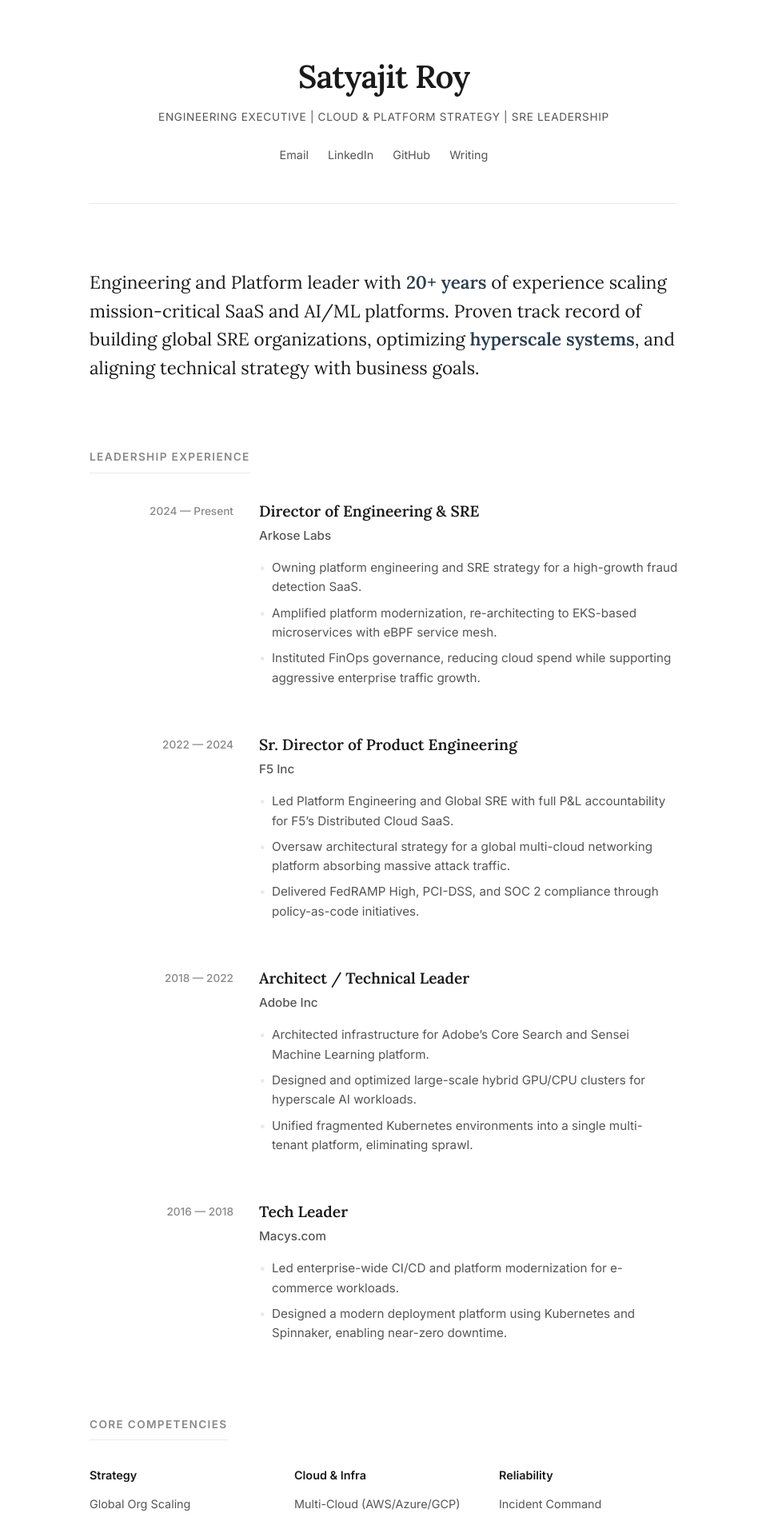
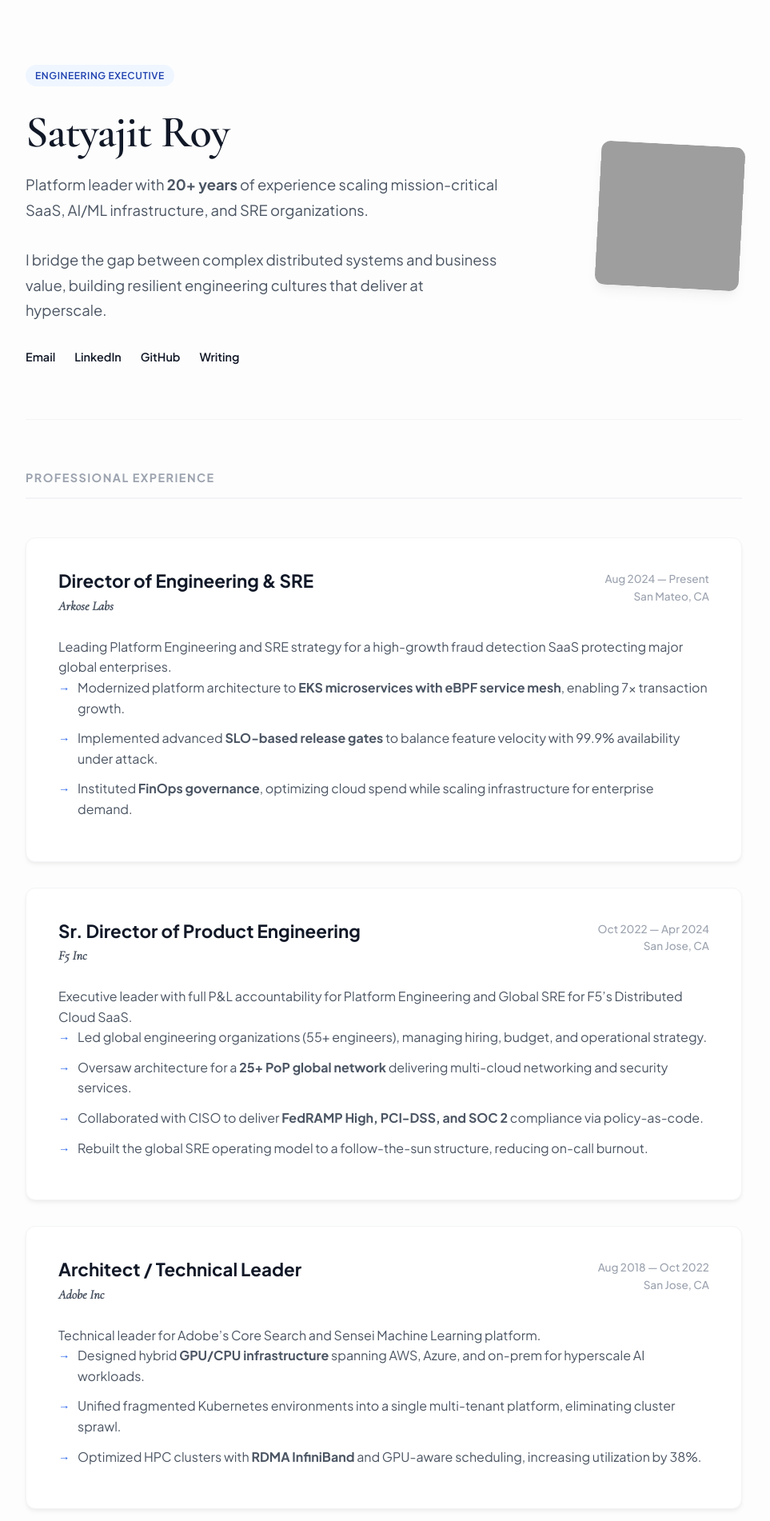
Before and after one commit to kodelint/kodelint.github.io, a Jekyll site: the page built from portfolio.md, in a window 1280 px wide. Shown: the top 1902 px of the page at 80% size, without its empty margins (160-1123 px from the left). Built offline with Jekyll 4.4.1, drawn with Linux system fonts in a browser that asks for light colours; some of the changed text lies outside the part shown; grey boxes are pictures that could not be loaded.

Commit message:
feat: enhance portfolio page with rich executive design
- Upgraded design system to 'Rich Executive' (Plus Jakarta Sans/Cormorant Garamond)
- Added hero section with profile photo (pic2.png) and role badge
- Implemented card-based layout for experience with subtle hover effects and shadows
- Enhanced typography and spacing for better readability and authority
- Added 'Strategic Competencies' section with tag-based visualization

```diff
--- a/_layouts/portfolio_simple.html
+++ b/_layouts/portfolio_simple.html
@@ -3,14 +3,14 @@
 <head>
   <meta charset="UTF-8">
   <meta name="viewport" content="width=device-width, initial-scale=1.0">
-  <title>{{ page.title }} | {{ site.social.name }}</title>
-  <meta name="description" content="Engineering Executive Portfolio - Satyajit Roy">
+  <title>{{ page.title }}</title>
+  <meta name="description" content="Engineering Executive Portfolio - Satyajit Roy. Leader in Cloud, AI/ML Infra, and SRE.">
   <link rel="stylesheet" href="{{ "/assets/css/portfolio.css" | relative_url }}">
   <link rel="icon" href="/favicon.ico">
 </head>
 <body>
 
-  <div class="portfolio-wrapper">
+  <div class="portfolio-container">
     {{ content }}
   </div>
 
--- a/_sass/_portfolio_simple.scss
+++ b/_sass/_portfolio_simple.scss
@@ -1,25 +1,29 @@
-/* Professional Portfolio - Simple, Soothing, Director Level */
-@import url('https://fonts.googleapis.com/css2?family=Inter:wght@300;400;500;600&family=Lora:ital,wght@0,400;0,600;1,400&display=swap');
+/* Professional Portfolio - Rich, Executive, Polished */
+@import url('https://fonts.googleapis.com/css2?family=Plus+Jakarta+Sans:wght@300;400;500;600;700&family=Cormorant+Garamond:ital,wght@0,400;0,600;1,400&display=swap');
 
 :root {
-  --p-bg: #ffffff;
-  --p-bg-secondary: #f8f9fa;
-  --p-text-primary: #1a1a1a;
-  --p-text-secondary: #555555;
-  --p-text-light: #888888;
-  --p-accent: #2c3e50; /* Deep, professional slate */
-  --p-accent-light: #e9ecef;
-  --p-link: #0066cc;
-  --p-border: #eaeaea;
+  --p-bg-body: #fdfdfd; /* Very subtle off-white */
+  --p-bg-surface: #ffffff;
+  --p-text-primary: #111827; /* Gray 900 */
+  --p-text-secondary: #4b5563; /* Gray 600 */
+  --p-text-tertiary: #9ca3af; /* Gray 400 */
 
-  --font-sans: 'Inter', sans-serif;
-  --font-serif: 'Lora', serif;
+  --p-accent: #2563eb; /* Royal Blue */
+  --p-accent-dark: #1e40af;
+  --p-accent-subtle: #eff6ff;
+
+  --p-border: #f3f4f6;
+  --p-shadow: 0 4px 6px -1px rgba(0, 0, 0, 0.05), 0 2px 4px -1px rgba(0, 0, 0, 0.03);
+  --p-shadow-hover: 0 10px 15px -3px rgba(0, 0, 0, 0.05), 0 4px 6px -2px rgba(0, 0, 0, 0.025);
+
+  --font-sans: 'Plus Jakarta Sans', sans-serif;
+  --font-serif: 'Cormorant Garamond', serif;
 }
 
 * { box-sizing: border-box; margin: 0; padding: 0; }
 
 body {
-  background-color: var(--p-bg);
+  background-color: var(--p-bg-body);
   color: var(--p-text-primary);
   font-family: var(--font-sans);
   font-size: 16px;
@@ -27,196 +31,263 @@ body {
   -webkit-font-smoothing: antialiased;
 }
 
-a { text-decoration: none; color: inherit; transition: color 0.2s; }
-a:hover { color: var(--p-link); }
+a { text-decoration: none; color: inherit; transition: all 0.2s ease; }
 
-/* Layout */
-.portfolio-wrapper {
-  max-width: 800px;
+/* Layout & Typography */
+.portfolio-container {
+  max-width: 960px;
   margin: 0 auto;
-  padding: 4rem 2rem;
+  padding: 0 2rem;
 }
 
-/* Header */
+h1, h2, h3, h4 {
+  color: var(--p-text-primary);
+  line-height: 1.2;
+}
+
+/* Header Section - The "Hero" */
 .p-header {
-  margin-bottom: 5rem;
+  padding: 5rem 0 4rem;
   border-bottom: 1px solid var(--p-border);
-  padding-bottom: 3rem;
-  text-align: center;
+  margin-bottom: 4rem;
+  display: grid;
+  grid-template-columns: 1fr auto;
+  gap: 3rem;
+  align-items: center;
+}
+
+.p-header-content {
+  max-width: 600px;
+}
+
+.p-role-badge {
+  display: inline-block;
+  background: var(--p-accent-subtle);
+  color: var(--p-accent-dark);
+  font-size: 0.75rem;
+  font-weight: 600;
+  text-transform: uppercase;
+  letter-spacing: 0.05em;
+  padding: 0.25rem 0.75rem;
+  border-radius: 99px;
+  margin-bottom: 1.5rem;
 }
 
 .p-name {
   font-family: var(--font-serif);
-  font-size: 2.5rem;
-  font-weight: 600;
-  margin-bottom: 0.5rem;
+  font-size: 3.5rem;
+  font-weight: 700;
+  margin-bottom: 1rem;
   color: var(--p-text-primary);
   letter-spacing: -0.02em;
 }
 
-.p-role {
-  font-family: var(--font-sans);
-  font-size: 1.1rem;
+.p-intro {
+  font-size: 1.15rem;
   color: var(--p-text-secondary);
   font-weight: 400;
-  margin-bottom: 1.5rem;
-  text-transform: uppercase;
-  letter-spacing: 0.05em;
-  font-size: 0.85rem;
+  margin-bottom: 2rem;
+  line-height: 1.7;
 }
 
-.p-contact {
+.p-socials {
   display: flex;
-  justify-content: center;
   gap: 1.5rem;
-  font-size: 0.9rem;
-  color: var(--p-text-secondary);
 }
 
-.p-contact a {
-  border-bottom: 1px solid transparent;
+.p-social-link {
+  font-size: 0.9rem;
+  font-weight: 600;
+  color: var(--p-text-primary);
+  border-bottom: 2px solid transparent;
 }
-.p-contact a:hover {
-  border-color: var(--p-link);
-  color: var(--p-link);
+.p-social-link:hover {
+  border-bottom-color: var(--p-accent);
+  color: var(--p-accent);
 }
 
-/* Section Common */
-.p-section {
-  margin-bottom: 5rem;
+.p-avatar-frame {
+  width: 180px;
+  height: 180px;
+  border-radius: 12px;
+  overflow: hidden;
+  box-shadow: var(--p-shadow-hover);
+  transform: rotate(3deg);
+  transition: transform 0.3s ease;
+  background: #eee;
+}
+.p-avatar-frame:hover { transform: rotate(0deg); }
+.p-avatar-img { width: 100%; height: 100%; object-fit: cover; }
+
+/* Section Styling */
+.p-section { margin-bottom: 6rem; }
+
+.p-section-header {
+  display: flex;
+  justify-content: space-between;
+  align-items: baseline;
+  margin-bottom: 3rem;
+  border-bottom: 2px solid var(--p-border);
+  padding-bottom: 1rem;
 }
 
 .p-section-title {
   font-family: var(--font-sans);
-  font-size: 0.85rem;
+  font-size: 0.9rem;
+  font-weight: 700;
   text-transform: uppercase;
   letter-spacing: 0.1em;
-  color: var(--p-text-light);
-  margin-bottom: 2rem;
-  border-bottom: 1px solid var(--p-border);
-  padding-bottom: 0.5rem;
-  display: inline-block;
+  color: var(--p-text-tertiary);
 }
 
-/* About / Summary */
-.p-summary {
-  font-family: var(--font-serif);
-  font-size: 1.4rem;
-  line-height: 1.6;
-  color: var(--p-text-primary);
-  font-weight: 400;
+/* Experience Cards */
+.exp-card {
+  background: var(--p-bg-surface);
+  border-radius: 12px;
+  padding: 2.5rem;
+  margin-bottom: 2rem;
+  box-shadow: var(--p-shadow);
+  border: 1px solid var(--p-border);
+  transition: all 0.3s ease;
+  position: relative;
+  overflow: hidden;
 }
 
-.p-summary strong {
-  font-weight: 600;
-  color: var(--p-accent);
+.exp-card:hover {
+  box-shadow: var(--p-shadow-hover);
+  transform: translateY(-2px);
+  border-color: #e5e7eb;
 }
 
-/* Experience List */
-.exp-list {
+.exp-card::before {
+  content: '';
+  position: absolute;
+  top: 0; left: 0; width: 4px; height: 100%;
+  background: var(--p-accent);
+  opacity: 0;
+  transition: opacity 0.3s;
+}
+.exp-card:hover::before { opacity: 1; }
+
+.exp-header {
   display: flex;
-  flex-direction: column;
-  gap: 3rem;
+  justify-content: space-between;
+  align-items: flex-start;
+  margin-bottom: 1.5rem;
 }
 
-.exp-item {
+.exp-role h3 {
+  font-size: 1.4rem;
+  font-weight: 700;
+  margin-bottom: 0.25rem;
+}
+
+.exp-company {
+  font-size: 1rem;
+  color: var(--p-text-secondary);
+  font-family: var(--font-serif);
+  font-style: italic;
+  font-weight: 600;
+}
+
+.exp-meta {
+  text-align: right;
+  font-size: 0.85rem;
+  color: var(--p-text-tertiary);
+  font-weight: 500;
+}
+
+.exp-body {
+  color: var(--p-text-secondary);
+  font-size: 1rem;
+}
+
+.exp-body ul { list-style: none; }
+.exp-body li {
+  margin-bottom: 0.75rem;
+  position: relative;
+  padding-left: 1.5rem;
+}
+.exp-body li::before {
+  content: "→";
+  position: absolute;
+  left: 0;
+  color: var(--p-accent);
+  font-weight: bold;
+  font-size: 0.9em;
+}
+
+/* Expertise / Skills Grid */
+.skills-grid {
   display: grid;
-  grid-template-columns: 180px 1fr;
+  grid-template-columns: repeat(auto-fit, minmax(280px, 1fr));
   gap: 2rem;
 }
 
-.exp-date {
-  font-size: 0.85rem;
-  color: var(--p-text-light);
-  font-weight: 500;
-  text-align: right;
-  padding-top: 0.3rem;
+.skill-card {
+  background: var(--p-bg-surface);
+  padding: 2rem;
+  border-radius: 8px;
+  border: 1px solid var(--p-border);
 }
 
-.exp-details h3 {
-  font-family: var(--font-serif);
-  font-size: 1.2rem;
-  font-weight: 600;
-  margin-bottom: 0.2rem;
+.skill-card h4 {
+  font-size: 1rem;
+  font-weight: 700;
+  margin-bottom: 1rem;
   color: var(--p-text-primary);
+  display: flex;
+  align-items: center;
+  gap: 0.5rem;
 }
 
-.exp-company {
-  font-size: 0.95rem;
-  color: var(--p-text-secondary);
-  margin-bottom: 1rem;
-  font-weight: 500;
-  display: block;
+.skill-card h4::after {
+  content: '';
+  flex-grow: 1;
+  height: 1px;
+  background: var(--p-border);
 }
 
-.exp-desc {
-  font-size: 0.95rem;
-  color: var(--p-text-secondary);
+.skill-tags {
+  display: flex;
+  flex-wrap: wrap;
+  gap: 0.6rem;
 }
 
-.exp-desc ul {
-  list-style: none;
-  padding-left: 0;
-}
-
-.exp-desc li {
-  margin-bottom: 0.5rem;
-  position: relative;
-  padding-left: 1rem;
-}
-
-.exp-desc li::before {
-  content: "•";
-  position: absolute;
-  left: 0;
-  color: var(--p-border); /* Subtle bullet */
-}
-
-/* Skills Grid */
-.skills-container {
-  display: grid;
-  grid-template-columns: repeat(auto-fill, minmax(200px, 1fr));
-  gap: 2rem;
-}
-
-.skill-category h4 {
-  font-size: 0.9rem;
-  font-weight: 600;
-  margin-bottom: 0.8rem;
-  color: var(--p-text-primary);
-}
-
-.skill-list {
-  list-style: none;
-}
-
-.skill-list li {
-  font-size: 0.9rem;
-  color: var(--p-text-secondary);
-  margin-bottom: 0.4rem;
+.skill-tag {
+  font-size: 0.8rem;
+  padding: 0.3rem 0.8rem;
+  background: var(--p-accent-subtle);
+  color: var(--p-accent-dark);
+  border-radius: 6px;
+  font-weight: 500;
 }
 
 /* Footer */
 .p-footer {
+  margin-top: 6rem;
+  padding: 3rem 0;
+  border-top: 1px solid var(--p-border);
   text-align: center;
-  font-size: 0.8rem;
-  color: var(--p-text-light);
-  padding-top: 4rem;
-  border-top: 1px solid var(--p-border);
+  color: var(--p-text-tertiary);
+  font-size: 0.9rem;
 }
 
+.p-footer a { border-bottom: 1px solid var(--p-border); }
+.p-footer a:hover { border-color: var(--p-text-primary); color: var(--p-text-primary); }
+
+/* Responsive */
 @media (max-width: 768px) {
-  .exp-item {
+  .p-header {
     grid-template-columns: 1fr;
-    gap: 0.5rem;
+    text-align: center;
+    gap: 2rem;
   }
-  .exp-date {
-    text-align: left;
-    margin-bottom: 0.5rem;
-  }
-  .portfolio-wrapper {
-    padding: 3rem 1.5rem;
-  }
-  .p-name { font-size: 2rem; }
-  .p-summary { font-size: 1.2rem; }
+  .p-header-content { margin: 0 auto; }
+  .p-name { font-size: 2.5rem; }
+  .p-socials { justify-content: center; }
+  .p-avatar-frame { margin: 0 auto; }
+
+  .exp-header { flex-direction: column; gap: 0.5rem; }
+  .exp-meta { text-align: left; }
 }
--- a/portfolio.md
+++ b/portfolio.md
@@ -1,132 +1,160 @@
 ---
 layout: portfolio_simple
-title: Satyajit Roy
+title: Satyajit Roy | Engineering Executive
 permalink: /portfolio/
 ---
 
 <header class="p-header">
-  <h1 class="p-name">Satyajit Roy</h1>
-  <div class="p-role">Engineering Executive | Cloud & Platform Strategy | SRE Leadership</div>
+  <div class="p-header-content">
+    <span class="p-role-badge">Engineering Executive</span>
+    <h1 class="p-name">Satyajit Roy</h1>
+    <p class="p-intro">
+      Platform leader with <strong>20+ years</strong> of experience scaling mission-critical SaaS, AI/ML infrastructure, and SRE organizations.
+      <br><br>
+      I bridge the gap between complex distributed systems and business value, building resilient engineering cultures that deliver at hyperscale.
+    </p>
 
-  <div class="p-contact">
-    <a href="mailto:talk2sroy.ch@gmail.com">Email</a>
-    <a href="https://www.linkedin.com/in/satyajitroychoudhury/" target="_blank">LinkedIn</a>
-    <a href="https://github.com/kodelint" target="_blank">GitHub</a>
-    <a href="/blogs">Writing</a>
+    <div class="p-socials">
+      <a href="mailto:talk2sroy.ch@gmail.com" class="p-social-link">Email</a>
+      <a href="https://www.linkedin.com/in/satyajitroychoudhury/" target="_blank" class="p-social-link">LinkedIn</a>
+      <a href="https://github.com/kodelint" target="_blank" class="p-social-link">GitHub</a>
+      <a href="/blogs" class="p-social-link">Writing</a>
+    </div>
+  </div>
+
+  <div class="p-avatar-frame">
+    <img src="/assets/png/pic2.png" alt="Satyajit Roy" class="p-avatar-img">
   </div>
 </header>
 
 <section class="p-section">
-  <div class="p-summary">
-    Engineering and Platform leader with <strong>20+ years</strong> of experience scaling mission-critical SaaS and AI/ML platforms. Proven track record of building global SRE organizations, optimizing <strong>hyperscale systems</strong>, and aligning technical strategy with business goals.
+  <div class="p-section-header">
+    <h2 class="p-section-title">Professional Experience</h2>
+  </div>
+
+  <div class="exp-card">
+    <div class="exp-header">
+      <div class="exp-role">
+        <h3>Director of Engineering & SRE</h3>
+        <span class="exp-company">Arkose Labs</span>
+      </div>
+      <div class="exp-meta">Aug 2024 — Present<br>San Mateo, CA</div>
+    </div>
+    <div class="exp-body">
+      <p>Leading Platform Engineering and SRE strategy for a high-growth fraud detection SaaS protecting major global enterprises.</p>
+      <ul>
+        <li>Modernized platform architecture to <strong>EKS microservices with eBPF service mesh</strong>, enabling 7x transaction growth.</li>
+        <li>Implemented advanced <strong>SLO-based release gates</strong> to balance feature velocity with 99.9% availability under attack.</li>
+        <li>Instituted <strong>FinOps governance</strong>, optimizing cloud spend while scaling infrastructure for enterprise demand.</li>
+      </ul>
+    </div>
+  </div>
+
+  <div class="exp-card">
+    <div class="exp-header">
+      <div class="exp-role">
+        <h3>Sr. Director of Product Engineering</h3>
+        <span class="exp-company">F5 Inc</span>
+      </div>
+      <div class="exp-meta">Oct 2022 — Apr 2024<br>San Jose, CA</div>
+    </div>
+    <div class="exp-body">
+      <p>Executive leader with full P&L accountability for Platform Engineering and Global SRE for F5’s Distributed Cloud SaaS.</p>
+      <ul>
+        <li>Led global engineering organizations (55+ engineers), managing hiring, budget, and operational strategy.</li>
+        <li>Oversaw architecture for a <strong>25+ PoP global network</strong> delivering multi-cloud networking and security services.</li>
+        <li>Collaborated with CISO to deliver <strong>FedRAMP High, PCI-DSS, and SOC 2</strong> compliance via policy-as-code.</li>
+        <li>Rebuilt the global SRE operating model to a follow-the-sun structure, reducing on-call burnout.</li>
+      </ul>
+    </div>
+  </div>
+
+  <div class="exp-card">
+    <div class="exp-header">
+      <div class="exp-role">
+        <h3>Architect / Technical Leader</h3>
+        <span class="exp-company">Adobe Inc</span>
+      </div>
+      <div class="exp-meta">Aug 2018 — Oct 2022<br>San Jose, CA</div>
+    </div>
+    <div class="exp-body">
+      <p>Technical leader for Adobe’s Core Search and Sensei Machine Learning platform.</p>
+      <ul>
+        <li>Designed hybrid <strong>GPU/CPU infrastructure</strong> spanning AWS, Azure, and on-prem for hyperscale AI workloads.</li>
+        <li>Unified fragmented Kubernetes environments into a single multi-tenant platform, eliminating cluster sprawl.</li>
+        <li>Optimized HPC clusters with <strong>RDMA InfiniBand</strong> and GPU-aware scheduling, increasing utilization by 38%.</li>
+      </ul>
+    </div>
+  </div>
+
+  <div class="exp-card">
+    <div class="exp-header">
+      <div class="exp-role">
+        <h3>Tech Leader</h3>
+        <span class="exp-company">Macys.com</span>
+      </div>
+      <div class="exp-meta">Nov 2016 — Aug 2018<br>San Francisco, CA</div>
+    </div>
+    <div class="exp-body">
+      <ul>
+        <li>Led enterprise-wide CI/CD and platform modernization supporting e-commerce revenue streams.</li>
+        <li>Designed a hybrid cloud architecture spanning GCP, AWS, and VMware Tanzu.</li>
+        <li>Implemented blue-green and canary deployment strategies for near-zero downtime releases.</li>
+      </ul>
+    </div>
   </div>
 </section>
 
 <section class="p-section">
-  <h2 class="p-section-title">Leadership Experience</h2>
+  <div class="p-section-header">
+    <h2 class="p-section-title">Strategic Competencies</h2>
+  </div>
 
-  <div class="exp-list">
-    <!-- Arkose -->
-    <div class="exp-item">
-      <div class="exp-date">2024 — Present</div>
-      <div class="exp-details">
-        <h3>Director of Engineering & SRE</h3>
-        <span class="exp-company">Arkose Labs</span>
-        <div class="exp-desc">
-          <ul>
-            <li>Owning platform engineering and SRE strategy for a high-growth fraud detection SaaS.</li>
-            <li>Amplified platform modernization, re-architecting to EKS-based microservices with eBPF service mesh.</li>
-            <li>Instituted FinOps governance, reducing cloud spend while supporting aggressive enterprise traffic growth.</li>
-          </ul>
-        </div>
+  <div class="skills-grid">
+    <div class="skill-card">
+      <h4>Executive Leadership</h4>
+      <div class="skill-tags">
+        <span class="skill-tag">Global Org Scaling</span>
+        <span class="skill-tag">P&L Accountability</span>
+        <span class="skill-tag">Technical Strategy</span>
+        <span class="skill-tag">FinOps & TCO</span>
       </div>
     </div>
 
-    <!-- F5 -->
-    <div class="exp-item">
-      <div class="exp-date">2022 — 2024</div>
-      <div class="exp-details">
-        <h3>Sr. Director of Product Engineering</h3>
-        <span class="exp-company">F5 Inc</span>
-        <div class="exp-desc">
-          <ul>
-             <li>Led Platform Engineering and Global SRE with full P&L accountability for F5’s Distributed Cloud SaaS.</li>
-             <li>Oversaw architectural strategy for a global multi-cloud networking platform absorbing massive attack traffic.</li>
-             <li>Delivered FedRAMP High, PCI-DSS, and SOC 2 compliance through policy-as-code initiatives.</li>
-          </ul>
-        </div>
+    <div class="skill-card">
+      <h4>Cloud & Platform</h4>
+      <div class="skill-tags">
+        <span class="skill-tag">Multi-Cloud Strategy</span>
+        <span class="skill-tag">Kubernetes (EKS/AKS)</span>
+        <span class="skill-tag">Internal Developer Platforms</span>
+        <span class="skill-tag">GitOps</span>
       </div>
     </div>
 
-    <!-- Adobe -->
-    <div class="exp-item">
-      <div class="exp-date">2018 — 2022</div>
-      <div class="exp-details">
-        <h3>Architect / Technical Leader</h3>
-        <span class="exp-company">Adobe Inc</span>
-        <div class="exp-desc">
-          <ul>
-            <li>Architected infrastructure for Adobe’s Core Search and Sensei Machine Learning platform.</li>
-            <li>Designed and optimized large-scale hybrid GPU/CPU clusters for hyperscale AI workloads.</li>
-            <li>Unified fragmented Kubernetes environments into a single multi-tenant platform, eliminating sprawl.</li>
-          </ul>
-        </div>
+    <div class="skill-card">
+      <h4>Reliability (SRE)</h4>
+      <div class="skill-tags">
+        <span class="skill-tag">SLO/SLI Design</span>
+        <span class="skill-tag">Incident Command</span>
+        <span class="skill-tag">Observability Strategy</span>
+        <span class="skill-tag">Chaos Engineering</span>
       </div>
     </div>
 
-    <!-- Macy's -->
-    <div class="exp-item">
-      <div class="exp-date">2016 — 2018</div>
-      <div class="exp-details">
-        <h3>Tech Leader</h3>
-        <span class="exp-company">Macys.com</span>
-        <div class="exp-desc">
-          <ul>
-            <li>Led enterprise-wide CI/CD and platform modernization for e-commerce workloads.</li>
-            <li>Designed a modern deployment platform using Kubernetes and Spinnaker, enabling near-zero downtime.</li>
-          </ul>
-        </div>
+    <div class="skill-card">
+      <h4>AI & Data Infra</h4>
+      <div class="skill-tags">
+        <span class="skill-tag">GPU Optimization</span>
+        <span class="skill-tag">HPC Networking</span>
+        <span class="skill-tag">MLOps</span>
+        <span class="skill-tag">Search Architecture</span>
       </div>
     </div>
   </div>
 </section>
 
-<section class="p-section">
-  <h2 class="p-section-title">Core Competencies</h2>
-
-  <div class="skills-container">
-    <div class="skill-category">
-      <h4>Strategy</h4>
-      <ul class="skill-list">
-        <li>Global Org Scaling</li>
-        <li>Technical Roadmapping</li>
-        <li>P&L Accountability</li>
-        <li>FinOps & Cost Optimization</li>
-      </ul>
-    </div>
-
-    <div class="skill-category">
-      <h4>Cloud & Infra</h4>
-      <ul class="skill-list">
-        <li>Multi-Cloud (AWS/Azure/GCP)</li>
-        <li>Kubernetes (EKS, AKS)</li>
-        <li>GitOps & IaC</li>
-        <li>High Performance Computing</li>
-      </ul>
-    </div>
-
-    <div class="skill-category">
-      <h4>Reliability</h4>
-      <ul class="skill-list">
-        <li>Incident Command</li>
-        <li>SLO/SLI Design</li>
-        <li>Observability Strategy</li>
-        <li>Chaos Engineering</li>
-      </ul>
-    </div>
-  </div>
-</section>
-
 <footer class="p-footer">
-  &copy; {{ site.time | date: '%Y' }} Satyajit Roy. <a href="/">Return to Main Site</a>
+  <p>&copy; {{ site.time | date: '%Y' }} Satyajit Roy. All rights reserved.</p>
+  <br>
+  <a href="/">Return to Main Site</a>
 </footer>
```
